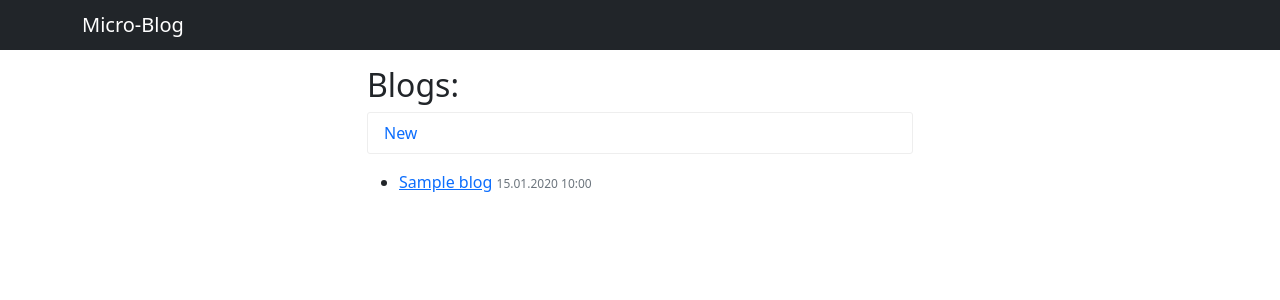
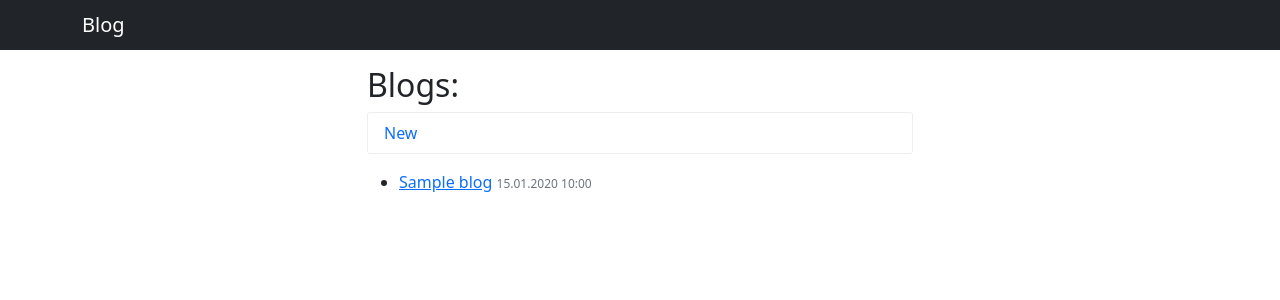
Before and after one commit to zain-saqer/blog, a Symfony app: template templates/blog/list.html.twig in a window 1280 px wide. Shown: the top 300 px of the page. Run offline with Twig, Linux system fonts and the light colour scheme; the template is opened without the code that fills it: most values are stand-ins (such as "Sample title", 1, 10 or a date in 2020); some libraries are stand-ins or nearby versions.

Commit message:
change the name from Micro-blog to Blog

```diff
--- a/templates/base.html.twig
+++ b/templates/base.html.twig
@@ -15,12 +15,12 @@
         {# {{ encore_entry_link_tags('app') }} #}
     {% endblock %}
 
-    <title>{% block title %}Micro-blog!{% endblock %}</title>
+    <title>{% block title %}Blog!{% endblock %}</title>
 </head>
 <body>
 <nav class="navbar navbar-dark bg-dark mb-3">
     <div class="container">
-        <a class="navbar-brand mb-0 h1" href="{{ path('blog_list') }}">Micro-Blog</a>
+        <a class="navbar-brand mb-0 h1" href="{{ path('blog_list') }}">Blog</a>
     </div>
 </nav>
 <div class="container">
```
